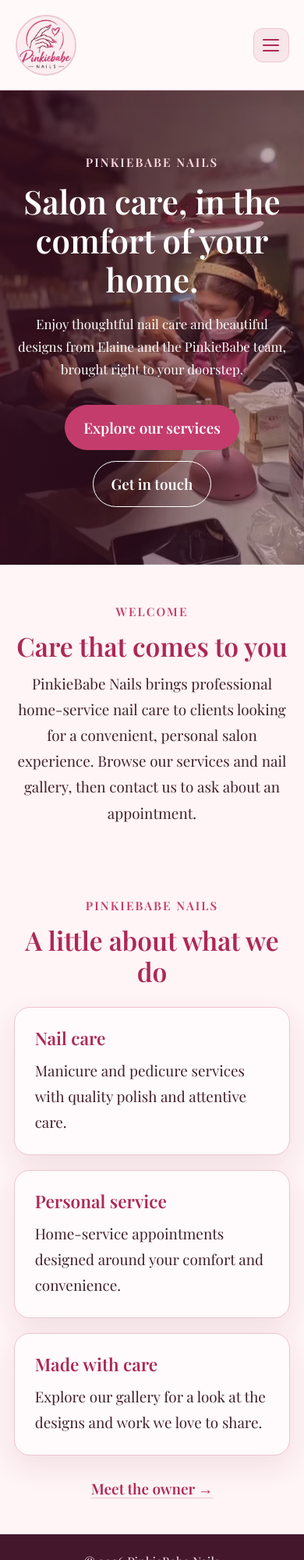
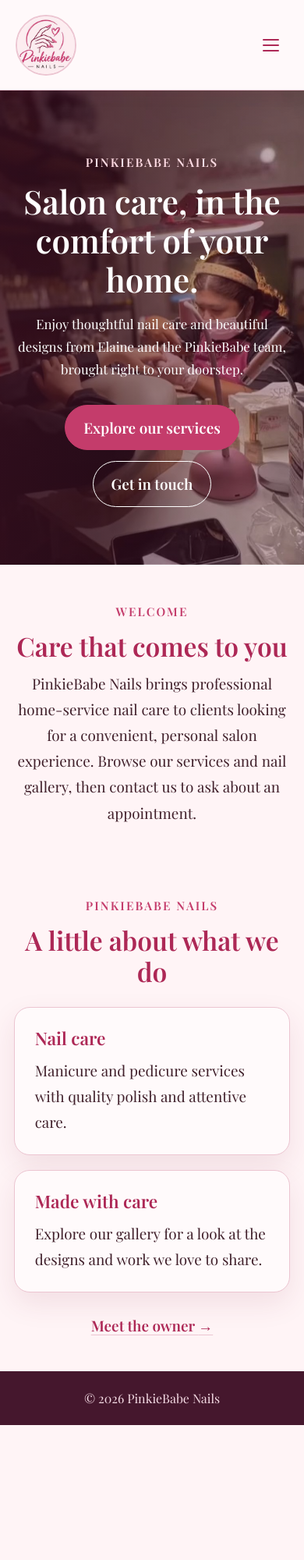
Before and after one commit to EJ2KDJ/nail-salon-dynamic, a plain HTML site: page frontendv2/index.html in a window 390 px wide. Shown: the top 2000 px of the page at 78% size. After the commit the page ends 1827 px from the top, so only its background shows below. Drawn offline with nearby package versions, Linux system fonts and the light colour scheme.

Commit message:
no home service

```diff
--- a/frontendv2/index.html
+++ b/frontendv2/index.html
@@ -60,10 +60,6 @@
                     <p>Manicure and pedicure services with quality polish and attentive care.</p>
                 </article>
                 <article class="feature-card">
-                    <h3>Personal service</h3>
-                    <p>Home-service appointments designed around your comfort and convenience.</p>
-                </article>
-                <article class="feature-card">
                     <h3>Made with care</h3>
                     <p>Explore our gallery for a look at the designs and work we love to share.</p>
                 </article>
--- a/frontendv2/style.css
+++ b/frontendv2/style.css
@@ -256,7 +256,7 @@ a:focus-visible {
 
 .feature-grid {
   display: grid;
-  grid-template-columns: repeat(3, minmax(0, 1fr));
+  grid-template-columns: repeat(2, minmax(0, 1fr));
   gap: 1.1rem;
 }
 
@@ -720,9 +720,7 @@ a:focus-visible {
     align-items: center;
     justify-content: center;
     gap: 5px;
-    border: 1px solid var(--line);
-    border-radius: 12px;
-    background: var(--rose-surface);
+    border-radius: 50%;
     cursor: pointer;
   }
 
```
